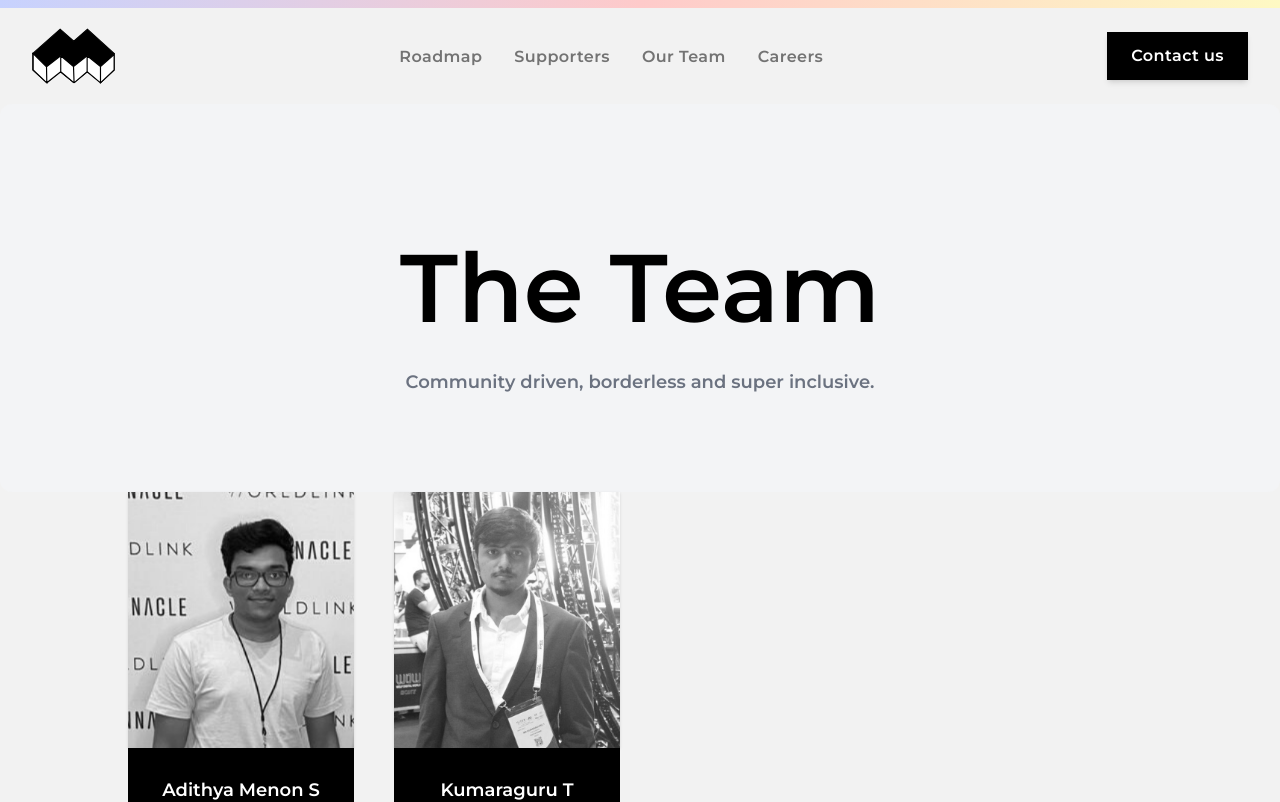
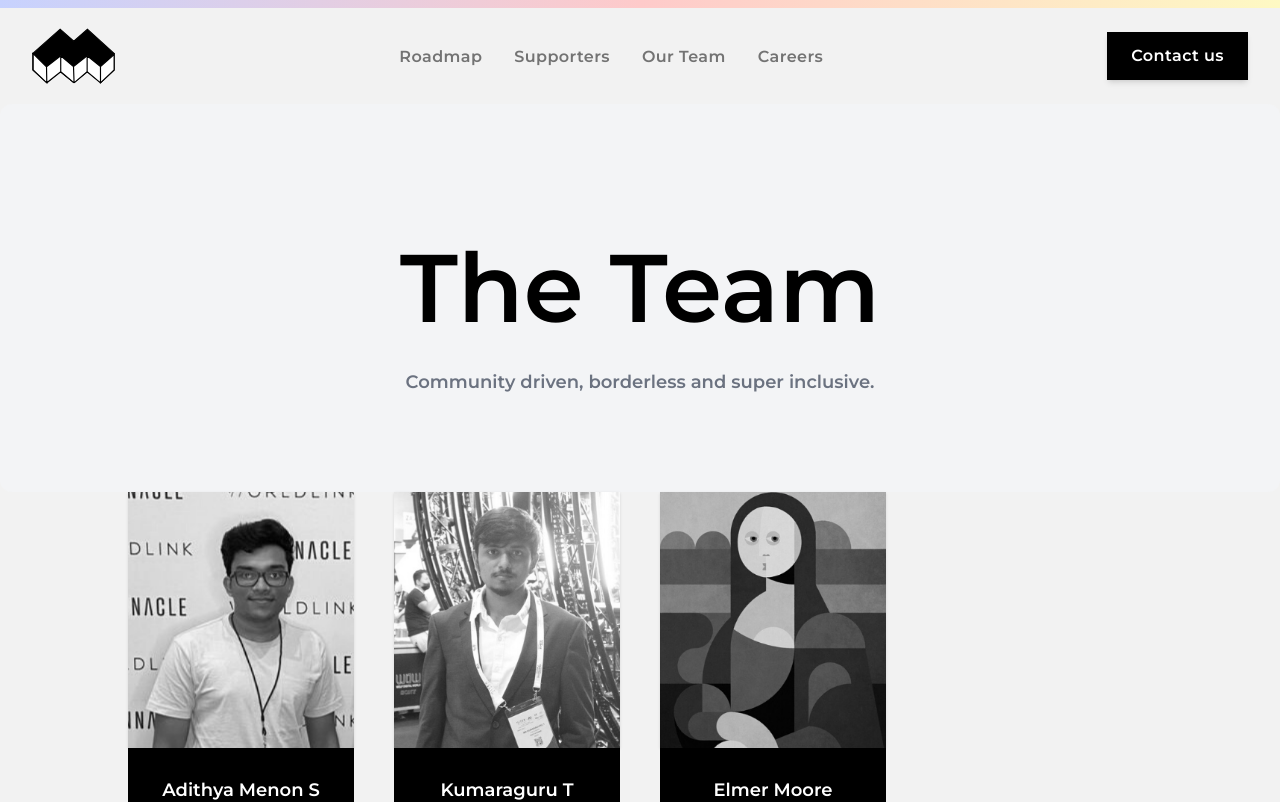
Before and after one commit to Mintable-Blocks/landing, a Next.js app: page /team in a window 1280 px wide. Shown: the top 802 px of the page. Built offline with nearby package versions, Linux system fonts and the light colour scheme; a web font is replaced by a local one.

Commit message:
adding elmer

```diff
--- a/components/Team/TeamBody.js
+++ b/components/Team/TeamBody.js
@@ -21,6 +21,14 @@ export const TeamBody = () => {
           image="assets/guru.png"
           email="mailto:guru@mintableblocks.com"
         />
+        <TeamCard
+          name="Elmer Moore"
+          role="Business advisor"
+          twitter="https://twitter.com/MintableBlocks"
+          linkedin="https://linkedin.com/company/MintableBlocks"
+          image="assets/elmer.png"
+          email="mailto:elmer@mintableblocks.com"
+        />
       </div>
     </div>
   );
```
Also changed, not shown: public/assets/elmer.png (added).
